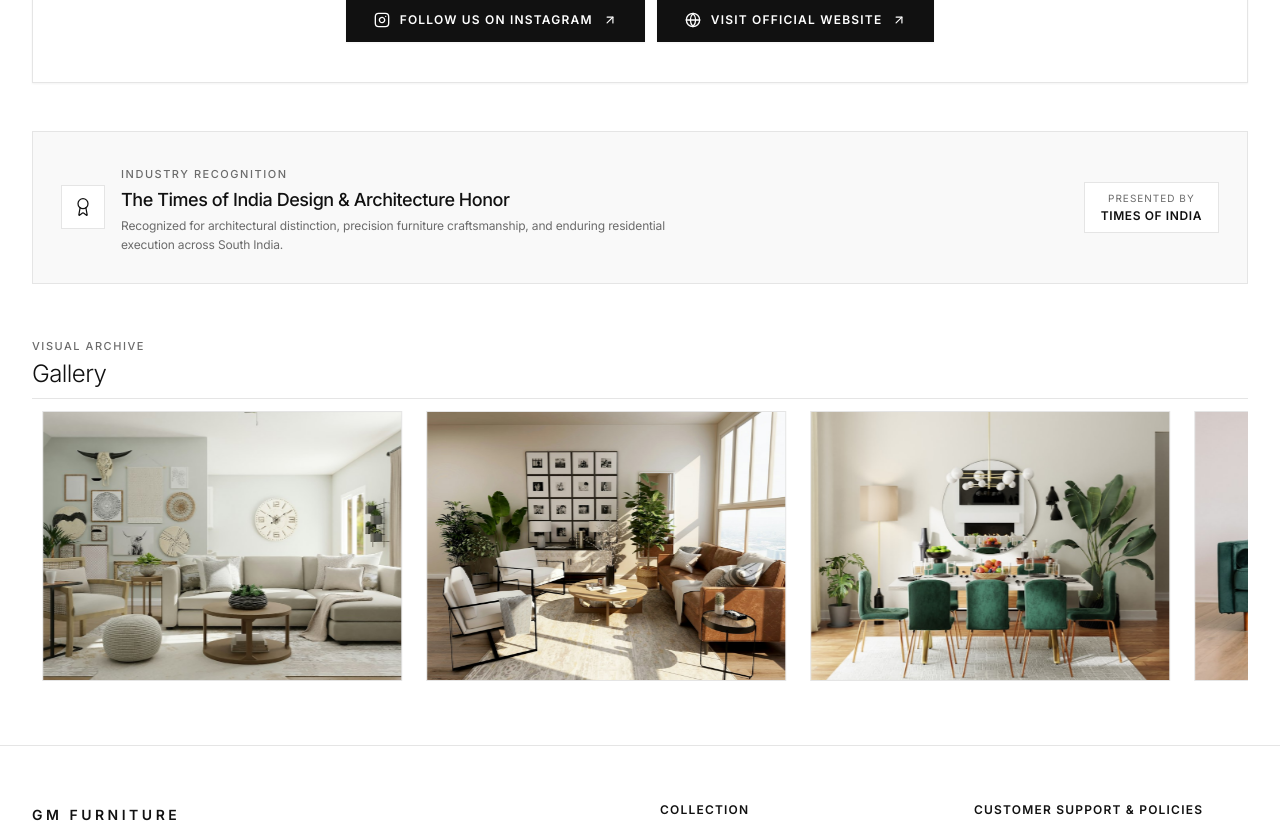
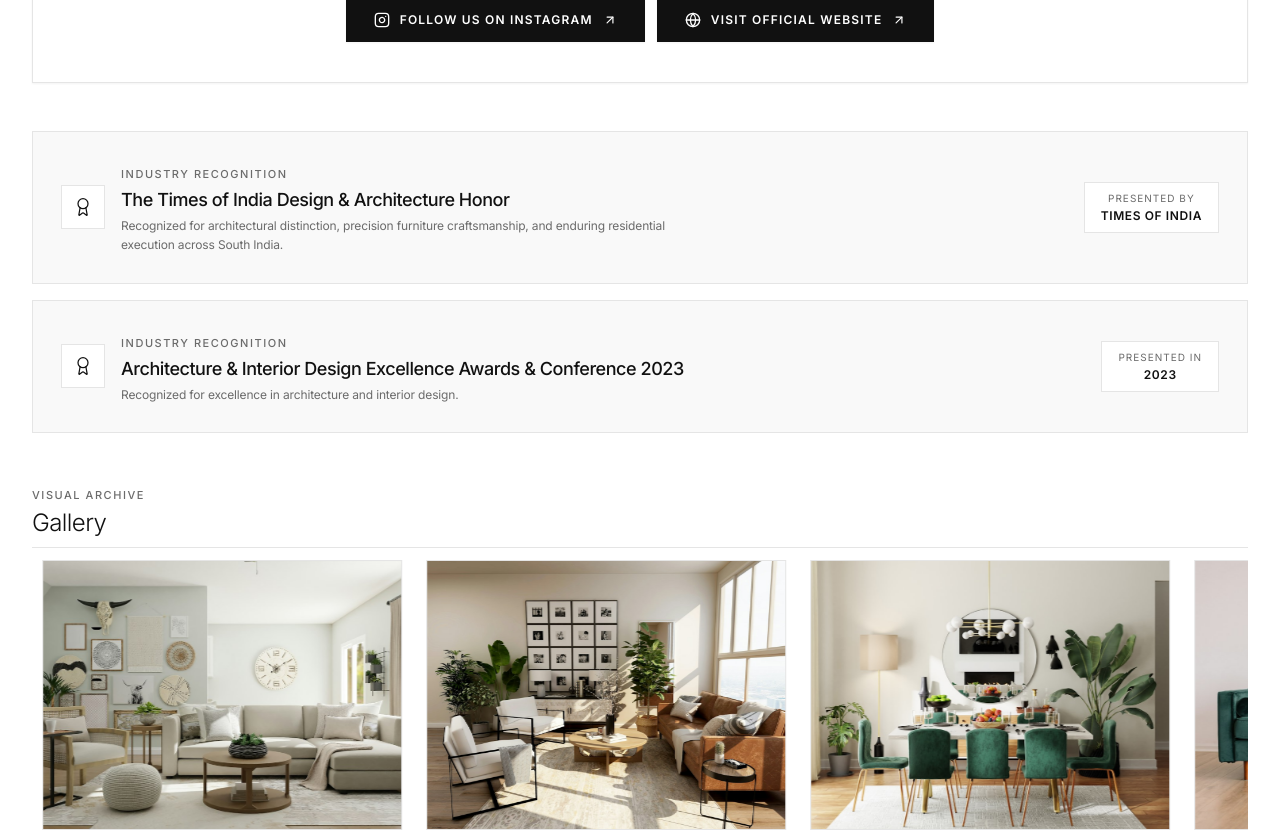
Before and after one commit to Vedikgannoji/gm-furnitures-v1, a React (Vite) app: page /about in a window 1280 px wide. Shown: the part 801-1632 px from the top of the page. Built offline with nearby package versions, Linux system fonts and the light colour scheme; no server answers.

Commit message:
page tweak

```diff
--- a/src/pages/customer/AboutPage.tsx
+++ b/src/pages/customer/AboutPage.tsx
@@ -126,7 +126,8 @@ export const AboutPage: React.FC = () => {
       </section>
 
       {/* 3. AWARDS SECTION (Compact & Refined) */}
-      <section className="w-full">
+      <section className="w-full space-y-4">
+        {/* Award 1 */}
         <div className="bg-surface border border-border p-5 sm:p-7 flex flex-col md:flex-row items-center justify-between gap-5">
           <div className="flex items-center gap-4 text-left">
             <div className="w-11 h-11 bg-white border border-border flex items-center justify-center shrink-0">
@@ -146,6 +147,30 @@ export const AboutPage: React.FC = () => {
             <span className="text-[10px] uppercase tracking-widest text-muted block">Presented By</span>
             <span className="text-xs font-semibold tracking-wider text-foreground uppercase block mt-0.5">
               Times of India
+            </span>
+          </div>
+        </div>
+
+        {/* Award 2 */}
+        <div className="bg-surface border border-border p-5 sm:p-7 flex flex-col md:flex-row items-center justify-between gap-5">
+          <div className="flex items-center gap-4 text-left">
+            <div className="w-11 h-11 bg-white border border-border flex items-center justify-center shrink-0">
+              <Award className="w-5 h-5 text-foreground stroke-[1.5]" />
+            </div>
+            <div>
+              <span className="editorial-badge text-muted tracking-widest">Industry Recognition</span>
+              <h3 className="text-base sm:text-lg font-medium text-foreground mt-0.5">
+                Architecture & Interior Design Excellence Awards & Conference 2023
+              </h3>
+              <p className="text-xs text-muted mt-0.5 leading-relaxed max-w-xl">
+                Recognized for excellence in architecture and interior design.
+              </p>
+            </div>
+          </div>
+          <div className="shrink-0 px-4 py-2 border border-border bg-white text-center">
+            <span className="text-[10px] uppercase tracking-widest text-muted block">Presented In</span>
+            <span className="text-xs font-semibold tracking-wider text-foreground uppercase block mt-0.5">
+              2023
             </span>
           </div>
         </div>
```
